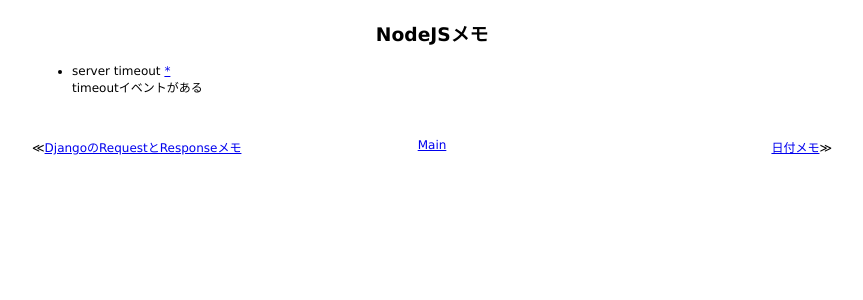
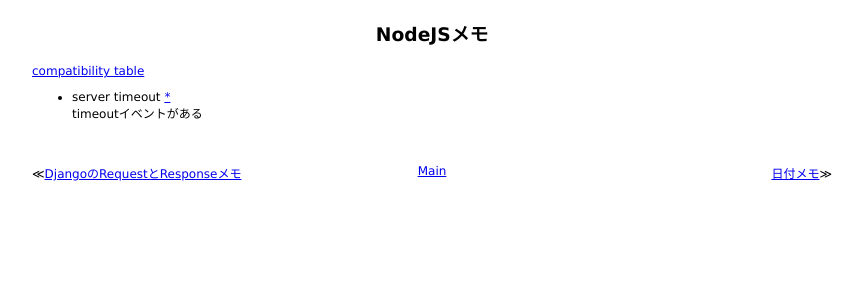
Before and after one commit to 38elements/38elements.github.com, a Jekyll site: the page built from _posts/2016-08-11-nodejs.md, in a window 1280 px wide. Shown: the top 300 px of the page, without its empty margins (208-1071 px from the left). Built offline with Jekyll 4.4.1, drawn with Linux system fonts in a browser that asks for light colours.

Commit message:
Update 2016-08-11-nodejs.md

```diff
--- a/_posts/2016-08-11-nodejs.md
+++ b/_posts/2016-08-11-nodejs.md
@@ -2,6 +2,7 @@
 layout: posts
 title: NodeJSメモ
 ---
+[compatibility table](http://kangax.github.io/compat-table/es6/)
 
 * server timeout [\*](https://nodejs.org/api/http.html#http_server_timeout)
 timeoutイベントがある
```
